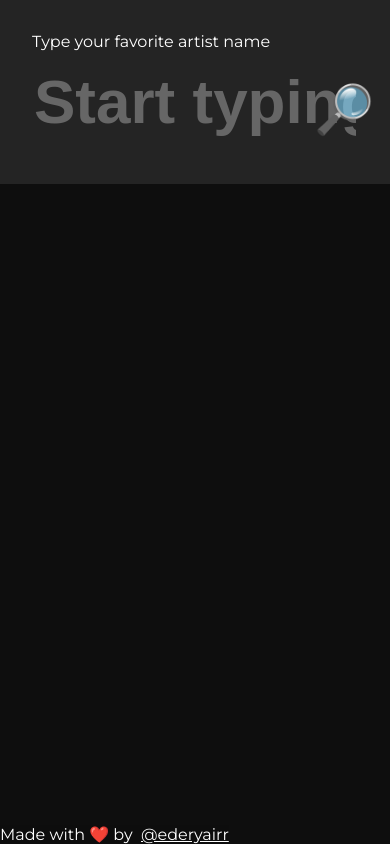
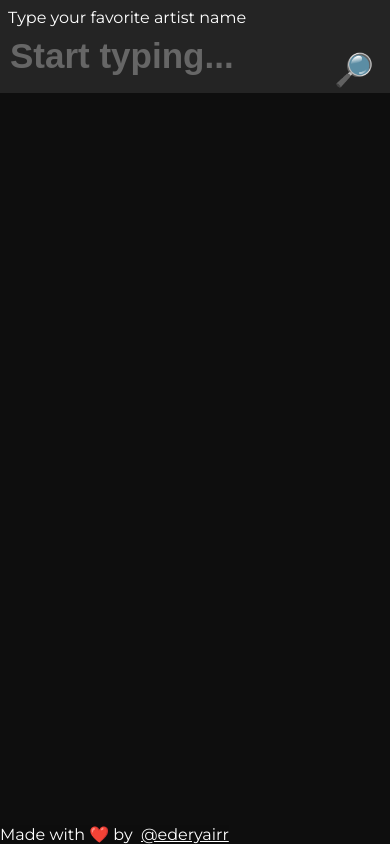
Before and after one commit to edernegrete/GetDiscography, a Vue app: page / in a window 390 px wide. Built offline with nearby package versions, Linux system fonts and the light colour scheme.

Commit message:
fix(all): fixed responsive design

```diff
--- a/package.json
+++ b/package.json
@@ -73,7 +73,7 @@
     "rimraf": "^2.6.0",
     "selenium-server": "^3.0.1",
     "semver": "^5.3.0",
-    "shelljs": "^0.7.6",
+    "shelljs": "^0.7.8",
     "sinon": "^2.1.0",
     "sinon-chai": "^2.8.0",
     "stylus": "^0.54.5",
--- a/src/components/Search.vue
+++ b/src/components/Search.vue
@@ -49,4 +49,12 @@ export default {
       outline none
     &::placeholder
       color #666666
+  @media screen and (max-width: 520px)
+    .search
+      padding 0.5rem
+    .icon
+      top 50px
+      font-size 200%
+    .b-input
+      font-size 35px
 </style>
```
